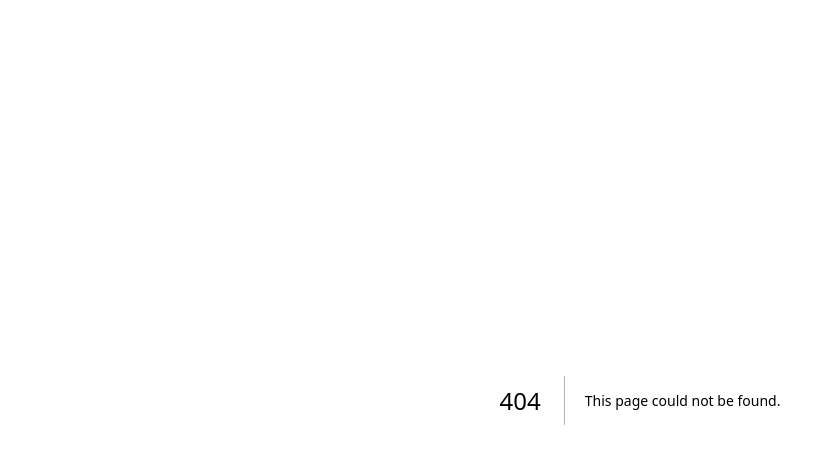
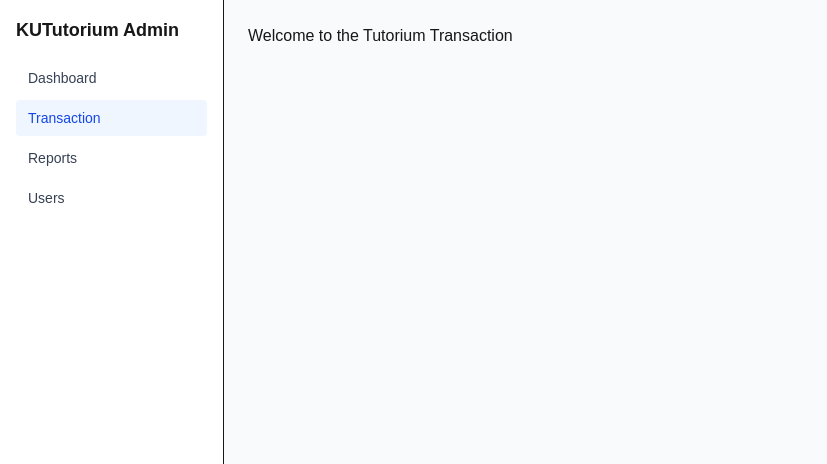
Before and after one commit to a2n2k3p4/tutorium-admin, a Next.js app: page /transaction in a window 1280 px wide. Before the commit this address had no page. Shown: the top 464 px of the page, without its empty margins (0-827 px from the left). Built offline with nearby package versions, Linux system fonts and the light colour scheme.

Commit message:
feat(ui): add users and transaction placeholder pages

```diff
--- /dev/null
+++ b/app/(dashboard)/transaction/page.tsx
@@ -0,0 +1,10 @@
+'use client';
+import React from 'react';
+
+export default function Dashboard() {
+    return (
+        <div>
+            <h1>Welcome to the Tutorium Transaction</h1>
+        </div>
+    );
+}
--- /dev/null
+++ b/app/(dashboard)/user/page.tsx
@@ -0,0 +1,10 @@
+'use client';
+import React from 'react';
+
+export default function Dashboard() {
+    return (
+        <div>
+            <h1>Welcome to the Tutorium User</h1>
+        </div>
+    );
+}
```
